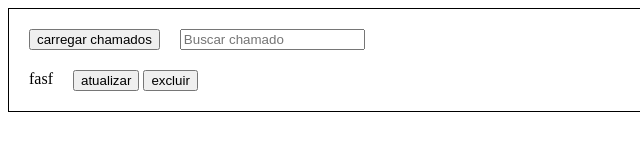
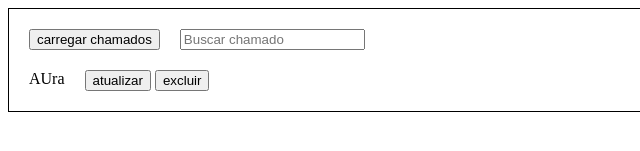
Before and after one commit to danielmonteirodeandrade/crud, a website: page frontend/index.html in a window 1280 px wide. Shown: the part 323-474 px from the top of the page, 0-640 px from the left. Drawn offline with Linux system fonts and the light colour scheme.

Commit message:
Update index.html

```diff
--- a/frontend/index.html
+++ b/frontend/index.html
@@ -41,7 +41,7 @@
              <section id="chamados" class="linha-container">
                 <div class="chamado">
                     <div class="regiao-chamado">
-                        <span>fasf</span>
+                        <span>AUra</span>
                     </div>
                     <div class="btns-chamado">
                         <button id="atualizar"class="btn-chamado">
```
